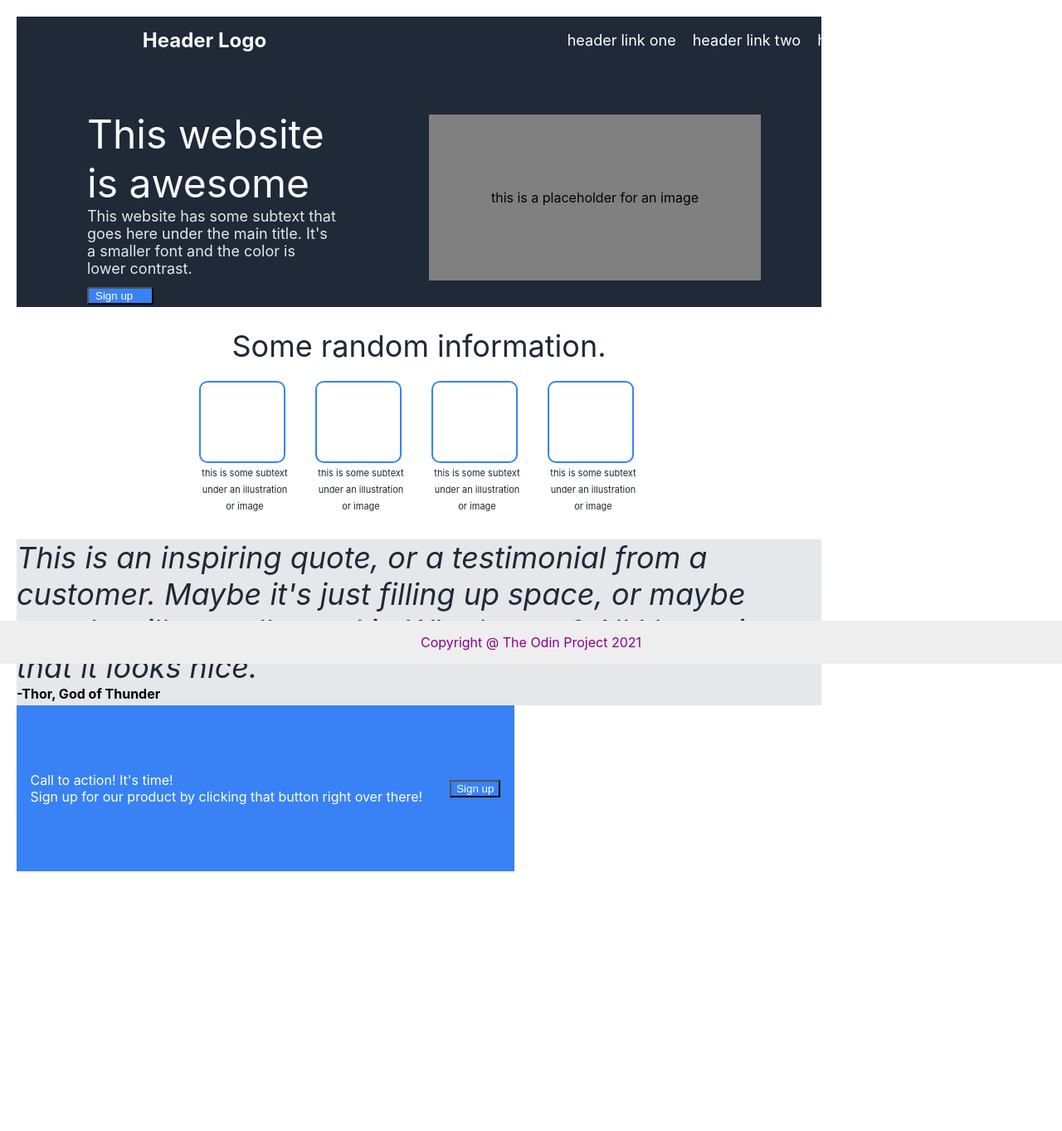
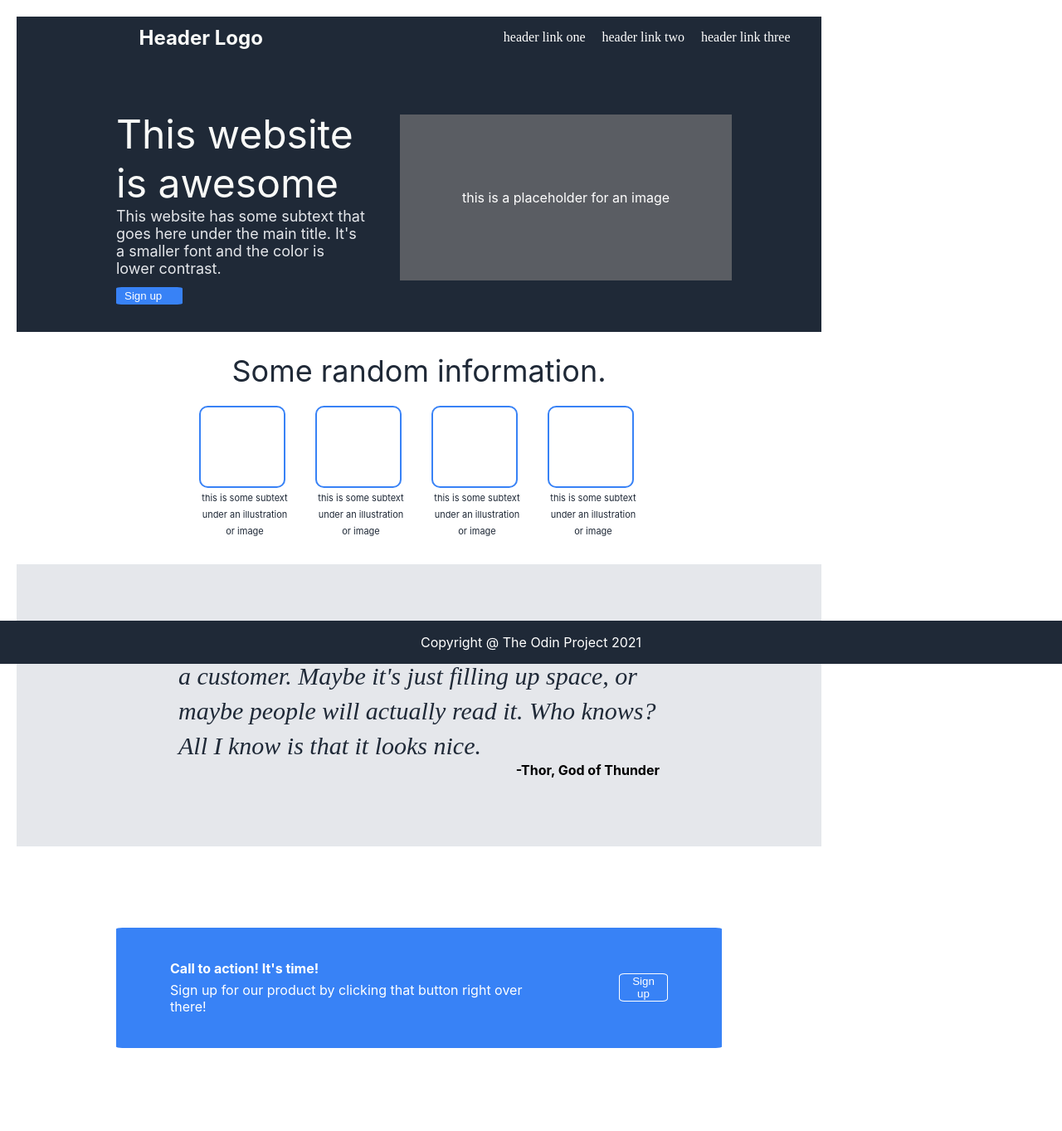
Before and after one commit to kelshuka/Creating-Page, a plain HTML site: page index.html in a window 1280 px wide. Shown: the whole page at 83% size. Before the commit the page ends 1070 px from the top, so only its background shows below. Drawn offline with Linux system fonts and the light colour scheme.

Commit message:
Add index.html and style.css and README.md

```diff
--- a/index.html
+++ b/index.html
@@ -29,7 +29,7 @@
                     <button class="web3">Sign up</button>
                 </div>
                 <div class="ImPlaceHolder">
-                    this is a placeholder for an image
+                    <div class="imp1"> this is a placeholder for an image</div>
                 </div>
             </div>
         </div>
@@ -65,17 +65,20 @@
         </div>
 
         <div class="third-part">
+            <div class="all3">
                 <div class="threea">
-                <em>This is an inspiring quote, or a testimonial
+                    <em><small>This is an inspiring quote, or a testimonial
                         from a customer. Maybe it's just filling up space,
                         or maybe people will actually read it. Who knows?
-                    All I know is that it looks nice.
+                        All I know is that it looks nice.</small>
                     </em>
                 </div>
                 <div class="threeb">-Thor, God of Thunder</div>
                 </div>
+            </div>
 
         <div class="fourth-part">
+            <div class="all4">
                 <div class="foura">
                     <div class="a1">
                         Call to action! It's time!
@@ -89,6 +92,7 @@
                     <button class="b1">Sign up</button>
                 </div>
             </div>
+        </div>
 
         <div class="footer">Copyright @ The Odin Project 2021</div>
 
--- a/style.css
+++ b/style.css
@@ -13,7 +13,7 @@ body {
 .first-part {
     display: flex;
     width: 970px;
-    height: 350px;
+    height: 380px;
     background-color: #1f2937;
     box-sizing: border-box;
     justify-content: space-around;
@@ -36,7 +36,14 @@ body {
     margin-top: 12px;
     margin-bottom: 20px;
     margin-left: 20px;
+    gap: 100px;
 }
+.header{
+  max-width: 900px;
+  padding-left: 90px;
+  padding-right: 90px;
+}
+
 .header .logo{
   font-size: 24px;
   color: #F9FAF8;
@@ -44,9 +51,10 @@ body {
 }
 
 .header .links{
-  font-size: 18px;
+  font-size: 16px;
   color: #E5E7EB;
   margin-left: 35px;
+  font-family: 'Montserrat', Light Italic;
 }
 
 a {
@@ -71,7 +79,7 @@ a {
     display:flex;
     margin-top: 100px;
     margin-bottom: 20px;
-    gap: 100px;
+    gap: 30px;
     background-color: #1f2937;
   }
 
@@ -108,18 +116,26 @@ a {
     padding-right: 8px;
     background-color: #3882F6;
     color: white;
+    border-radius: 8%;
+    border: 2px solid #3882F6;
 }
-  .ImPlaceHolder {
+/*
+button:focus{
+  outline: none;
+}
+*/
+.ImPlaceHolder {
     display: flex;
     height: 200px;
     width: 400px;
-    background-color: grey;
+    background-color: #5a5d63;
     box-sizing: border-box;
     text-wrap: wrap;
     justify-content: center;
     align-items: center;
     margin-top: 18px;
     margin-left: 0;
+    color: white;
   }
 
 
@@ -187,27 +203,72 @@ span.texts {
 .third-part {
   background-color: #E5E7EB;
   width: 970px;
-  height: 200px;
+  height: 340px;
+  width: 970px;
+  display: flex;
+  flex-direction: column;
+  align-items: center;
+  text-align: start;
 }
+
+.all3 {
+  max-width: 580px;
+ /* display: flex;
+  flex-direction: column;
+  justify-content: space-around;
+  align-items: center;*/
+  padding: 70px;
+}
+
 .threea {
   font-size: 36px;
   color: #1F2937;
+  /*text-align: center;*/
+  font-family: 'Montserrat', Light Italic;
+  display: flex;
+  flex-direction: column;
+  align-self: flex-start;
+
 }
+
 
 .threeb {
   display: flex;
   font-weight: bold;
   align-self: center;
+  justify-content: flex-end;
 }
+
 
 .fourth-part {
   display: flex;
+  flex-direction: column;
   align-items: center;
   justify-content: space-around;
-  background-color: #3882F6;
+  background-color: white;
+  width: 970px;
+  height: 340px;
+  color: white;
+  text-align: start;
+}
+
+
+.all4 {
+  max-width: 700px;
+  display: flex;
+  /*flex-direction: column;*/
+  justify-content: space-around;
+  align-items: center;
+  height: 15px;
   width: 600px;
-  height: 200px;
-  color: white;
+  border-radius: 1%;
+  padding: 65px;
+  background-color: #3882F6 ;
+  gap: 70px;
+}
+.a1 {
+  font-weight: bold;
+  margin-bottom: 6px;
 }
 
 .b1 {
@@ -217,12 +278,19 @@ span.texts {
   justify-content: center;
   color: white;
   background-color: #3882F6;
+  border-radius: 11%;
+  border: 1.5px solid white;
 }
 
+/*
+button {
+  outline: none;
+}
+*/
 .footer {
     height: 72px;
-    background: #eee;
-    color: darkmagenta;
+    background: #1f2937;
+    color: white;
     bottom: 0;
     display: flex;
     position: fixed;
```
Also changed, not shown: 1 other file. Lines whose indentation alone changed are shown as unchanged.
